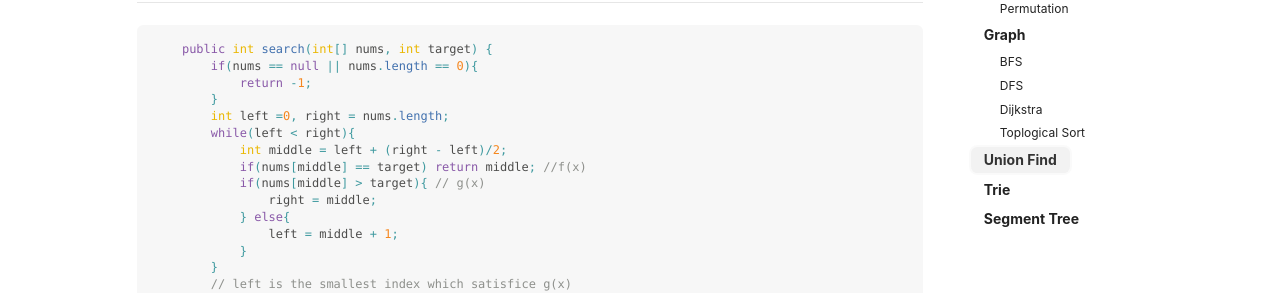
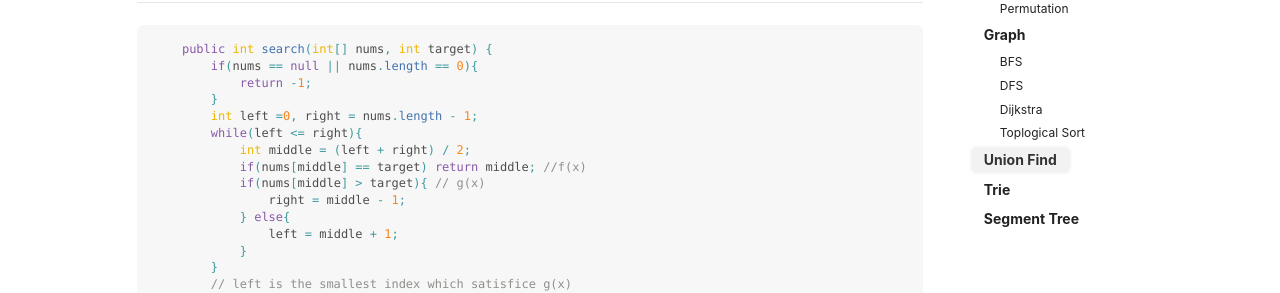
Before and after one commit to runzhuoli/runzhuoli.github.io, a Jekyll site: the page built from _posts/2019-06-01-leetcode-templates.md, in a window 1280 px wide and 900 px high. Shown: the part 333-626 px from the top of the window. Built offline with Jekyll 4.4.1, drawn with Linux system fonts in a browser that asks for light colours; nearby versions of some CDN libraries; comment, search, counter and statistics services are not loaded.

Commit message:
Update 2019-06-01-leetcode-templates.md

```diff
--- a/_posts/2019-06-01-leetcode-templates.md
+++ b/_posts/2019-06-01-leetcode-templates.md
@@ -15,12 +15,12 @@ tags:
         if(nums == null || nums.length == 0){
             return -1;
         }
-        int left =0, right = nums.length;
-        while(left < right){
-            int middle = left + (right - left)/2;
+        int left =0, right = nums.length - 1;
+        while(left <= right){
+            int middle = (left + right) / 2;
             if(nums[middle] == target) return middle; //f(x)
             if(nums[middle] > target){ // g(x)
-                right = middle;
+                right = middle - 1;
             } else{
                 left = middle + 1;
             }
```
